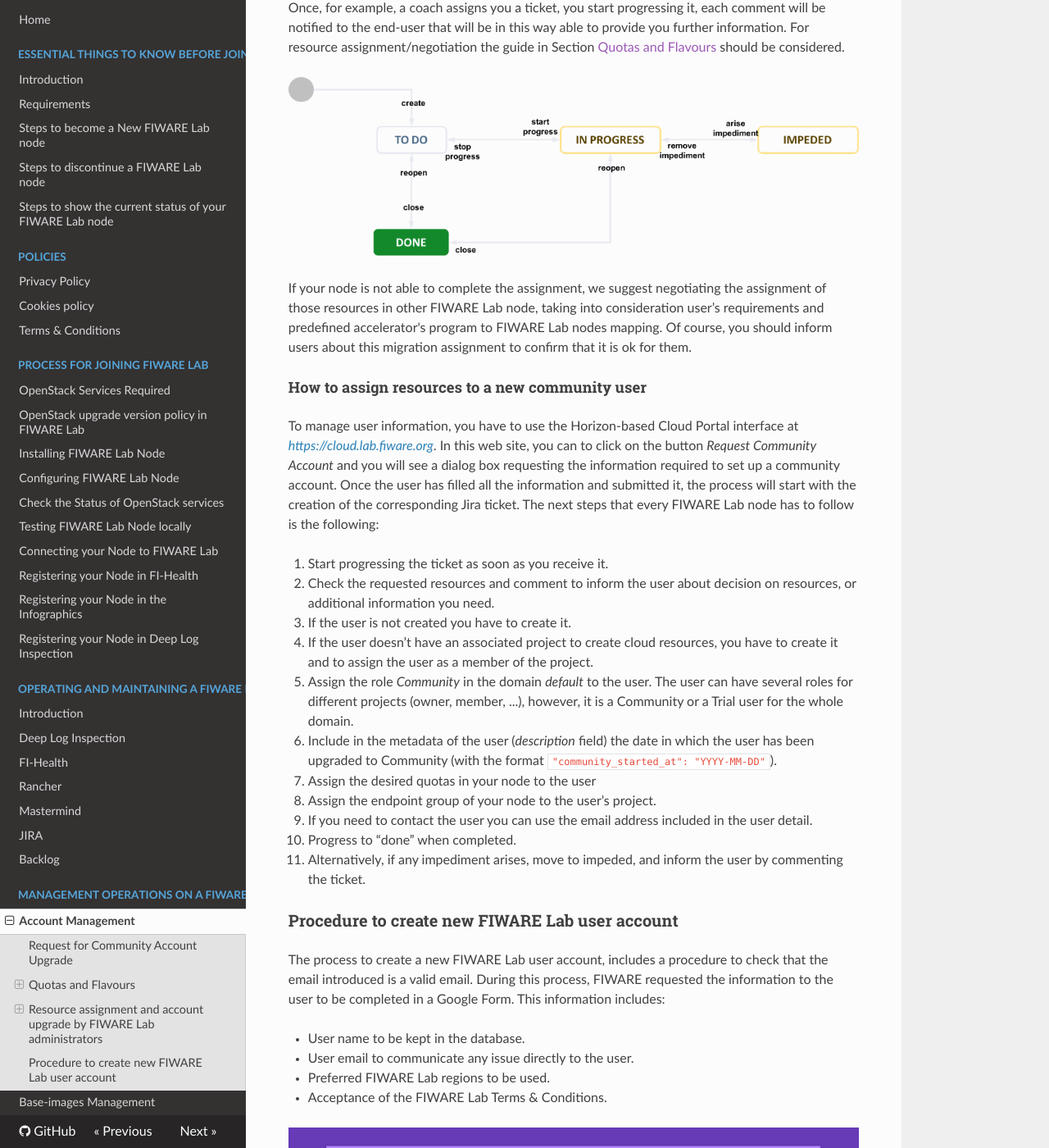
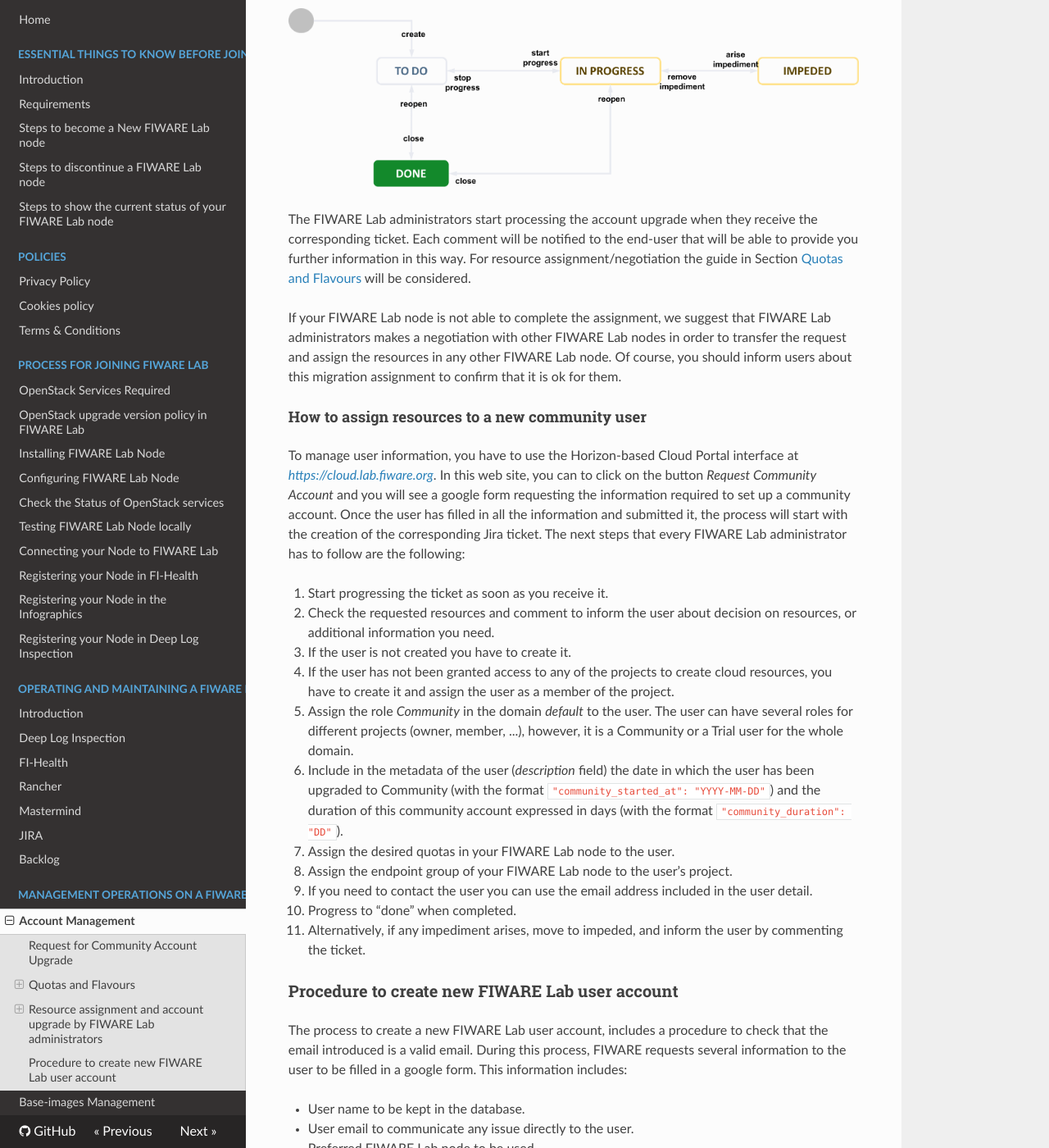
Before and after one commit to martel-innovate/join-fiware-lab-guide, an MkDocs documentation site: the page built from docs/5.management/1.account.md, in a window 1280 px wide and 1400 px high, scrolled down 2139 px. Shown: the whole window at 82% size. Built offline with MkDocs 1.6.1, drawn with Linux system fonts in a browser that asks for light colours; nearby versions of some CDN libraries; comment, search, counter and statistics services are not loaded; old or Windows-style settings are respelled for this version of MkDocs; some of the changed text lies outside the part shown.

Commit message:
Fixes based on PR Feedback

```diff
--- a/docs/5.management/1.account.md
+++ b/docs/5.management/1.account.md
@@ -3,40 +3,41 @@
 This section contains the different actions to manage a user account.
 The most important issue relating to customer accounts is the process to
 upgrade from a FIWARE Trial Account to a FIWARE Community Account, what
-are their available resources, how can apply and so on and what have to
-do every FIWARE Lab node administrator to proceed with it.
+are their available resources, how can they apply and what every FIWARE Lab node
+administrator have to do to proceed with it.
 
 ### Request for Community Account Upgrade
 
-To request an account upgrade, FIWARE Lab users need to fill in an
-Upgrade Account request.
+To request an account upgrade, FIWARE Lab users need to request it through the
+filling in of an Upgrade Account form available in the
+[FIWARE Lab cloud portal](https://cloud.lab.fiware.org).
 
--   Who can apply?
-
-    Participants to the FIWARE Accelerator programme
+-   *Who can apply?*
 
     Individuals and Companies willing to develop innovative applications
     based on FIWARE, and to disclose the usage of FIWARE they will make.
 
--   How much does it cost?
+-   *How much does it cost*?
 
     It's free! We are enacting this requirement to ensure that start-ups
     and SMEs willing to develop applications and demonstrators using
     FIWARE have the access to the proper resources.
 
--   How long do I retain the Community Status?
+-   *How long do I retain the Community Status*?
 
     The typical duration for the community status is 9 months. We believe
-    this is enough to allow a team to develop a complete solution based on
-    FIWARE. If needed, accounts can be extended. A procedure will be made
-    available in due time.
+    this is enough to allow teams the development of a complete solution based
+    on FIWARE. If it is needed, accounts can be extended. Send a request to
+    [fiware-lab-help@lists.fiware.org](mailto:fiware-lab-help@lists.fiware.org)
+    in order to request an extension of your account with the justification of
+    this extension.
 
--   How can I request for a Community Account upgrade?
+-   *How can I request a Community Account upgrade?*
 
-    Users can apply through the help page (http://help.lab.fi-ware.org)
-    clicking on the “Request Community Account upgrade” button.
+    Users can apply through the [FIWARE Lab cloud page](http://help.lab.fi-ware.org)
+    clicking on the “Request Community Account” button.
 
--   How much should it take to complete the procedure?
+-   *How long should it take to complete the procedure?*
 
     The support team is available 9 am to 5 pm during working days. Except
     for complex request where negotiation of resources is required, a
@@ -50,7 +51,6 @@
 are based on OpenStack flavours. Available flavours in the FIWARE Lab
 are listed in this table.
 
-
 | **ID** | **Flavour** | **Memory** | **Disk** | **Virtual CPUs** |
 | --- | --- | --- | --- | --- |
 | 1 | m1.tiny | 512 | 1 | 1 |
@@ -96,20 +96,21 @@
 This section describes how FIWARE Lab Node operators should process
 incoming requests. The process is simple and depicted below.
 
-Once, for example, a coach assigns you a ticket, you start progressing
-it, each comment will be notified to the end-user that will be in this
-way able to provide you further information. For resource
-assignment/negotiation the guide in Section [Quotas and Flavours]()
-should be considered.
+![Account upgrade workflow](image15.png)
 
-![Account upgrade workflow.](image15.png)
+The FIWARE Lab administrators start processing the account
+upgrade when they receive the corresponding ticket. Each
+comment will be notified to the end-user that will be able
+to provide you further information in this way. For resource
+assignment/negotiation the guide in Section [Quotas and Flavours](#Quotas and Flavours)
+will be considered.
 
-If your node is not able to complete the assignment, we suggest
-negotiating the assignment of those resources in other FIWARE Lab node,
-taking into consideration user’s requirements and predefined
-accelerator's program to FIWARE Lab nodes mapping. Of course, you should
-inform users about this migration assignment to confirm that it is ok
-for them.
+If your FIWARE Lab node is not able to complete the assignment,
+we suggest that FIWARE Lab administrators makes a negotiation
+with other FIWARE Lab nodes in order to transfer the request and
+assign the resources in any other FIWARE Lab node. Of course,
+you should inform users about this migration assignment to confirm
+that it is ok for them.
 
 #### How to assign resources to a new community user
 
@@ -117,56 +118,57 @@
 Portal interface at
 [*https://cloud.lab.fiware.org*](https://cloud.lab.fiware.org). In this
 web site, you can to click on the button *Request Community Account* and
-you will see a dialog box requesting the information required to set up
-a community account. Once the user has filled all the information and
+you will see a google form requesting the information required to set up
+a community account. Once the user has filled in all the information and
 submitted it, the process will start with the creation of the
-corresponding Jira ticket. The next steps that every FIWARE Lab node has
-to follow is the following:
+corresponding Jira ticket. The next steps that every FIWARE Lab administrator
+has to follow are the following:
 
 1.  Start progressing the ticket as soon as you receive it.
 
-1.  Check the requested resources and comment to inform the user about
+2.  Check the requested resources and comment to inform the user about
 decision on resources, or additional information you need.
 
-1.  If the user is not created you have to create it.
+3.  If the user is not created you have to create it.
 
-1.  If the user doesn’t have an associated project to create cloud
-resources, you have to create it and to assign the user as a member
+4.  If the user has not been granted access to any of the projects to
+create cloud resources, you have to create it and assign the user as a member
 of the project.
 
-1.  Assign the role *Community* in the domain *default* to the user. The
+5.  Assign the role *Community* in the domain *default* to the user. The
 user can have several roles for different projects (owner, member,
 ...), however, it is a Community or a Trial user for the
 whole domain.
 
-1.  Include in the metadata of the user (*description* field) the date
+6.  Include in the metadata of the user (*description* field) the date
 in which the user has been upgraded to Community (with the format
-`"community_started_at": "YYYY-MM-DD"`).
+`"community_started_at": "YYYY-MM-DD"`) and the duration of this community
+account expressed in days (with the format `"community_duration": "DD"`).
 
-1.  Assign the desired quotas in your node to the user
+7.  Assign the desired quotas in your FIWARE Lab node to the user.
 
-1.  Assign the endpoint group of your node to the user’s project.
+8.  Assign the endpoint group of your FIWARE Lab node to the user’s project.
 
-1.  If you need to contact the user you can use the email address
+9.  If you need to contact the user you can use the email address
 included in the user detail.
 
-1. Progress to “done” when completed.
+10. Progress to “done” when completed.
 
-1. Alternatively, if any impediment arises, move to impeded, and inform
+11. Alternatively, if any impediment arises, move to impeded, and inform
 the user by commenting the ticket.
 
 ### Procedure to create new FIWARE Lab user account
 
 The process to create a new FIWARE Lab user account, includes a
 procedure to check that the email introduced is a valid email. During
-this process, FIWARE requested the information to the user to be
-completed in a Google Form. This information includes:
+this process, FIWARE requests several information to the user to be filled in a
+google form. This information includes:
 
 -   User name to be kept in the database.
 
 -   User email to communicate any issue directly to the user.
 
--   Preferred FIWARE Lab regions to be used.
+-   Preferred FIWARE Lab node to be used.
 
 -   Acceptance of the FIWARE Lab Terms & Conditions.
 
@@ -186,11 +188,12 @@
 
 ![FIWARE Lab user creation, confirmation email template.](image18.png)
 
-During this procedure, it is requested to the new user the confirmation
+During this procedure, the reception of the confirmation email is mandatory in
+order to create the new user account.
 to create a new user. This confirmation is obtained through the response
-of this received email leaving intact the Subject or the email. The
-received responded email with the Subject intact is enough to confirm
-and activate the JIRA ticket creation with the corresponding FIWARE Lab
+of this received email leaving intact the email's subject. The received response
+email, with the subject intact, is enough to validate the user's email and
+activate the JIRA ticket creation with the corresponding FIWARE Lab
 node administrator in order to create the corresponding user account.
 After the creation, the FIWARE Lab node administrator informs the users
 that the new account has been created and the recommendation to change
```
Also changed, not shown: other parts of docs/5.management/1.account.md (+1 -1 lines), docs/5.management/2.base-image.md (+24 -24 lines).
